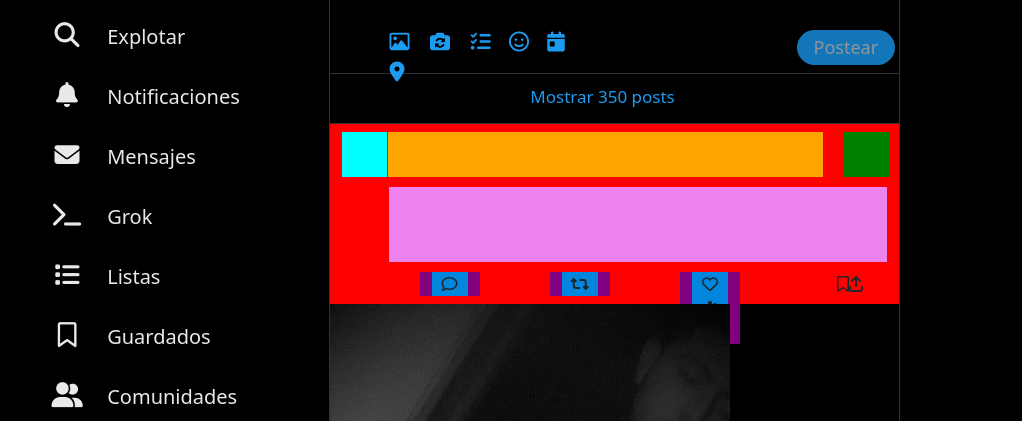
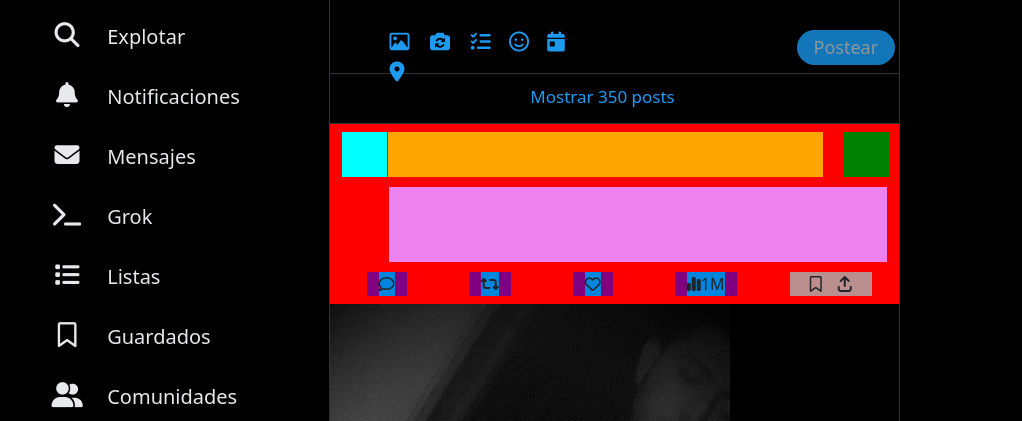
Before and after one commit to CoralGamer/x_twitter_Clone, a plain HTML site: page index.html in a window 1280 px wide. Shown: the part 131-552 px from the top of the page, without its empty margins (50-1072 px from the left). Drawn offline with nearby package versions, Linux system fonts and the light colour scheme.

Commit message:
fixed a bug with the accions buttons in the module of post with text

```diff
--- a/css/styles.css
+++ b/css/styles.css
@@ -264,18 +264,29 @@ button, input[type="submit"], input[type="reset"] {
     height: 75px;
     margin: 10px 0px;
 }
+.pt_ab_1{
+    margin-left: -50px;
+}
+.pt_ab_1r{
+    padding-right: 30px;
+}
 .pt_ab_1r .col-3{
     background-color: purple;
-    width: 60px;
-    margin-right: 40px;
-    display: flex;
-    justify-content: center;
+    width: fit-content;
+    margin-right: 35px;
 }
 .pt_ab_1r .col-3 button{
     background-color: #0185dd;
-    width: 60px;
+    width: fit-content;
 }
 .pt_buttons_a{
     width: 100%;
 }
+.pt_ab_2{
+    background-color: rosybrown;
+    width: fit-content;
+}
+.pt_ab_2 button{
+    margin: 0px 8px;
+}
 /*aqui acaba la prueba*/
--- a/index.html
+++ b/index.html
@@ -96,7 +96,7 @@
                                 <div class="col-12"></div>
                             </div>
                             <div class="row pt_buttons_a">
-                                <div class="col-10 pt_ab_1 d-flex justify-content-between">
+                                <div class="col-11 pt_ab_1">
                                     <div class="row text-center pt_ab_1r" style="width: 100%; margin: 0px; padding: 0px;">
                                         <div class="col-3"><button><i class="fa-regular fa-comment"></i></button></div>
                                         <div class="col-3"><button><i class="fa-solid fa-retweet"></i></button></div>
@@ -104,7 +104,7 @@
                                         <div class="col-3"><button><i class="fa-solid fa-chart-simple"></i>1M</button></div>
                                     </div>
                                 </div>
-                                <div class="col-2 d-flex justify-content-end pt_ab_2">
+                                <div class="col-1 d-flex justify-content-end pt_ab_2">
                                     <button><i class="fa-regular fa-bookmark"></i></button>
                                     <button><i class="fa-solid fa-arrow-up-from-bracket"></i></button>
                                 </div>
```
